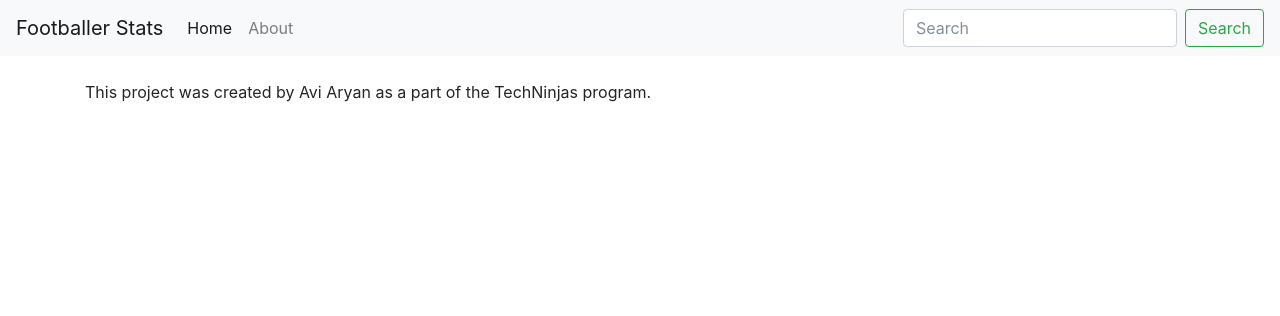
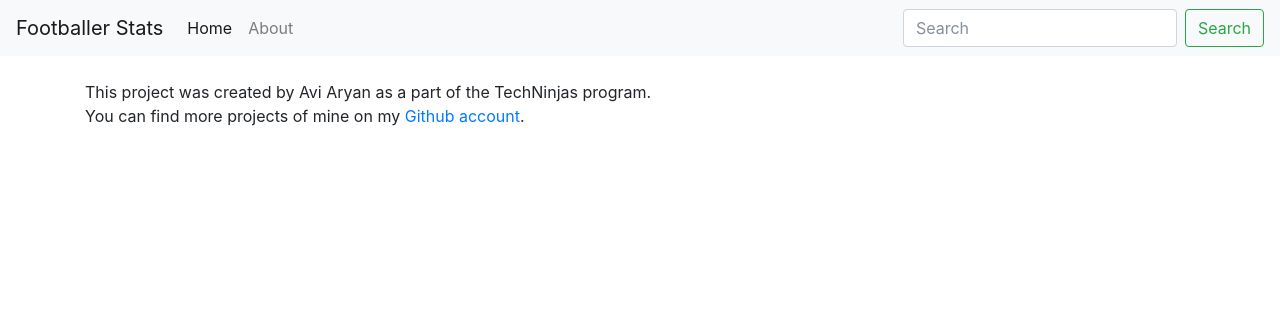
Before and after one commit to aviaryan/footballers-arena, a Django app: page /about/ in a window 1280 px wide. Shown: the top 316 px of the page. Run offline with Django 3.2, Linux system fonts and the light colour scheme; some libraries are stand-ins or nearby versions.

Commit message:
update about

```diff
--- a/footballers/frontend/templates/about.html
+++ b/footballers/frontend/templates/about.html
@@ -2,4 +2,8 @@
 
 {% block content %}
 This project was created by Avi Aryan as a part of the TechNinjas program.
+
+<p>
+	You can find more projects of mine on my <a href="https://github.com/aviaryan">Github account</a>.
+</p>
 {% endblock %}
```
